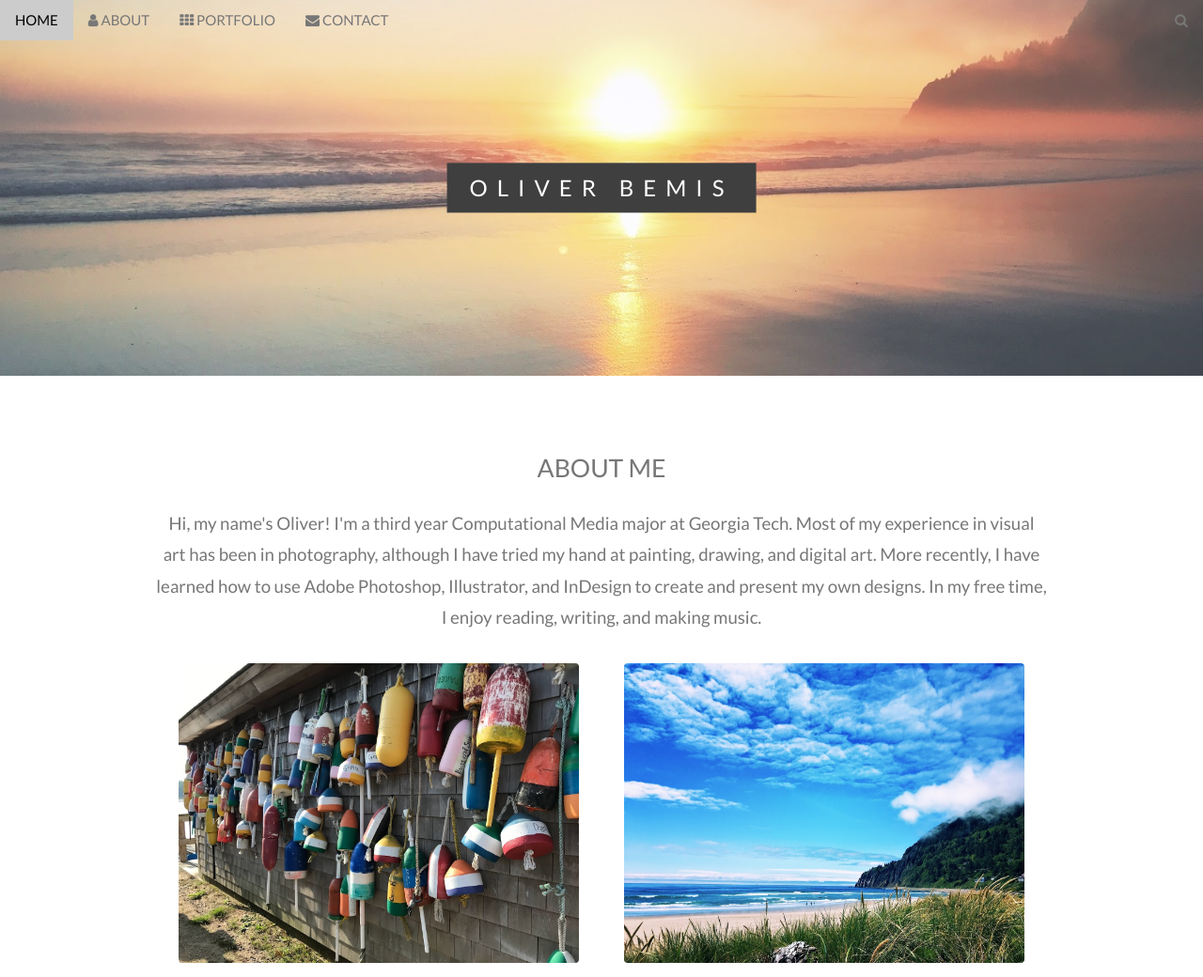
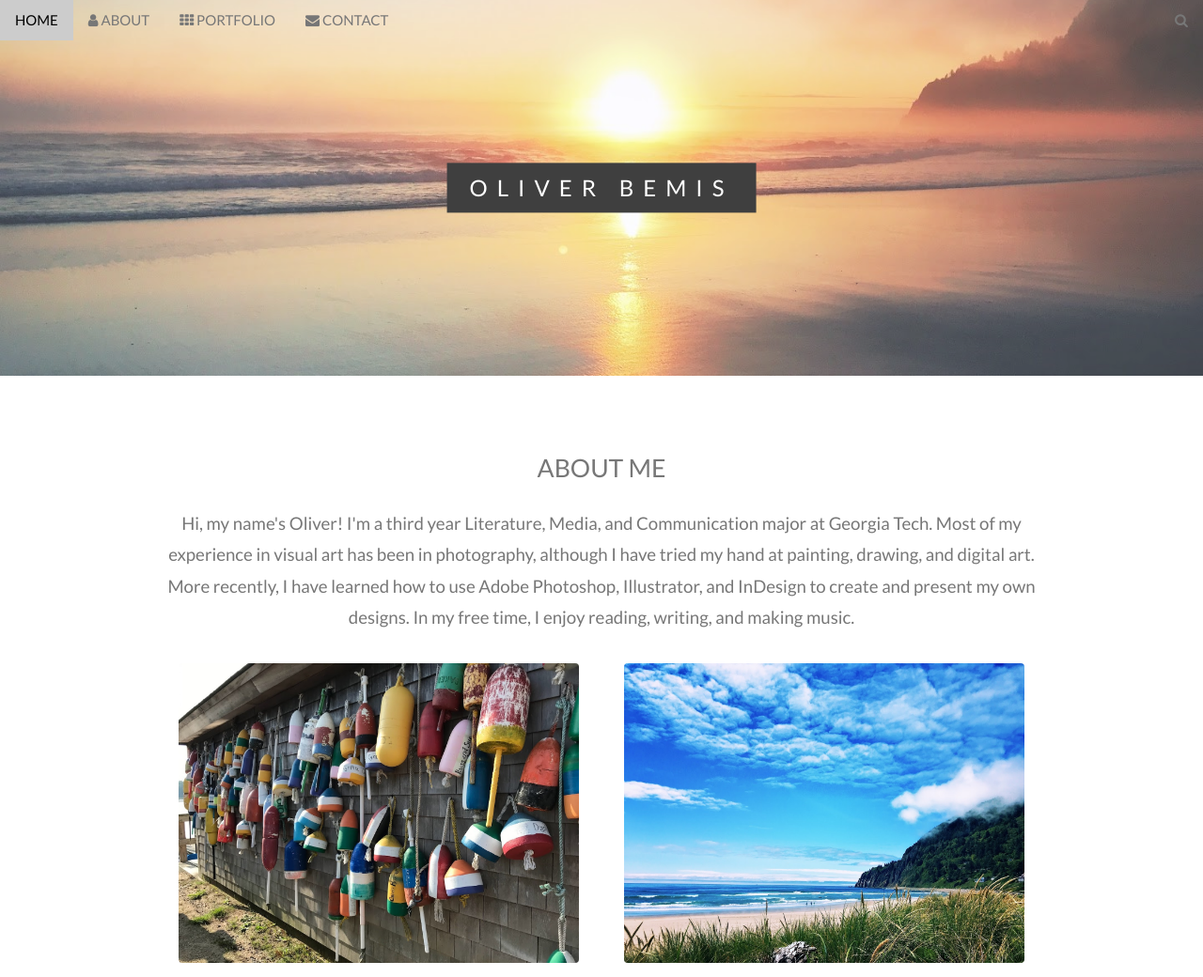
Before and after one commit to oliverbemis/portfolio, a plain HTML site: page index.html in a window 1280 px wide. Shown: the top 1040 px of the page at 94% size. Drawn offline with nearby package versions, Linux system fonts and the light colour scheme.

Commit message:
Update index.html (major = LMC)

```diff
--- a/index.html
+++ b/index.html
@@ -90,7 +90,7 @@ body, html {
 <!-- Container (About Section) -->
 <div class="w3-content w3-container w3-padding-64" id="about">
   <h3 class="w3-center" style="font-size:20pt">ABOUT ME</h3>
-  <p class="w3-center" style="font-size:14pt">Hi, my name's Oliver! I'm a third year Computational Media major at Georgia Tech. Most of my experience in visual art has been
+  <p class="w3-center" style="font-size:14pt">Hi, my name's Oliver! I'm a third year Literature, Media, and Communication major at Georgia Tech. Most of my experience in visual art has been
     in photography, although I have tried my hand at painting, drawing, and digital art. More recently, I have learned how to use Adobe Photoshop, Illustrator, and InDesign
     to create and present my own designs. In my free time, I enjoy reading, writing, and making music.
   </p>
```
